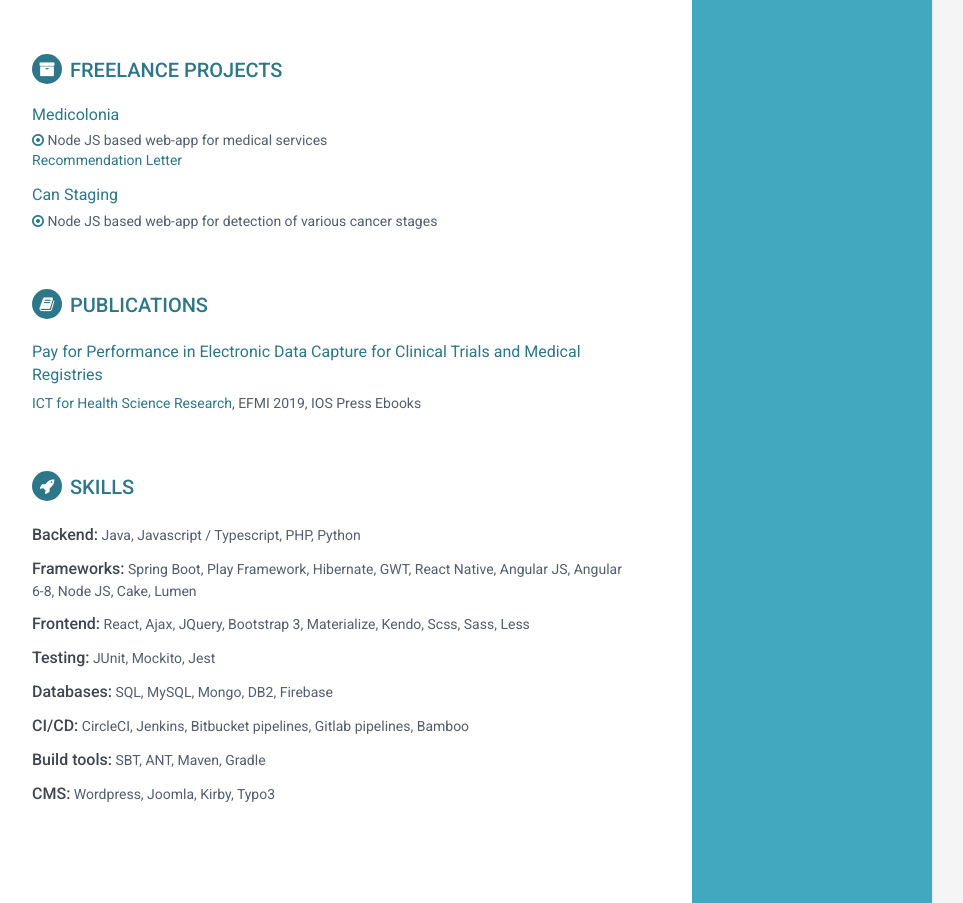
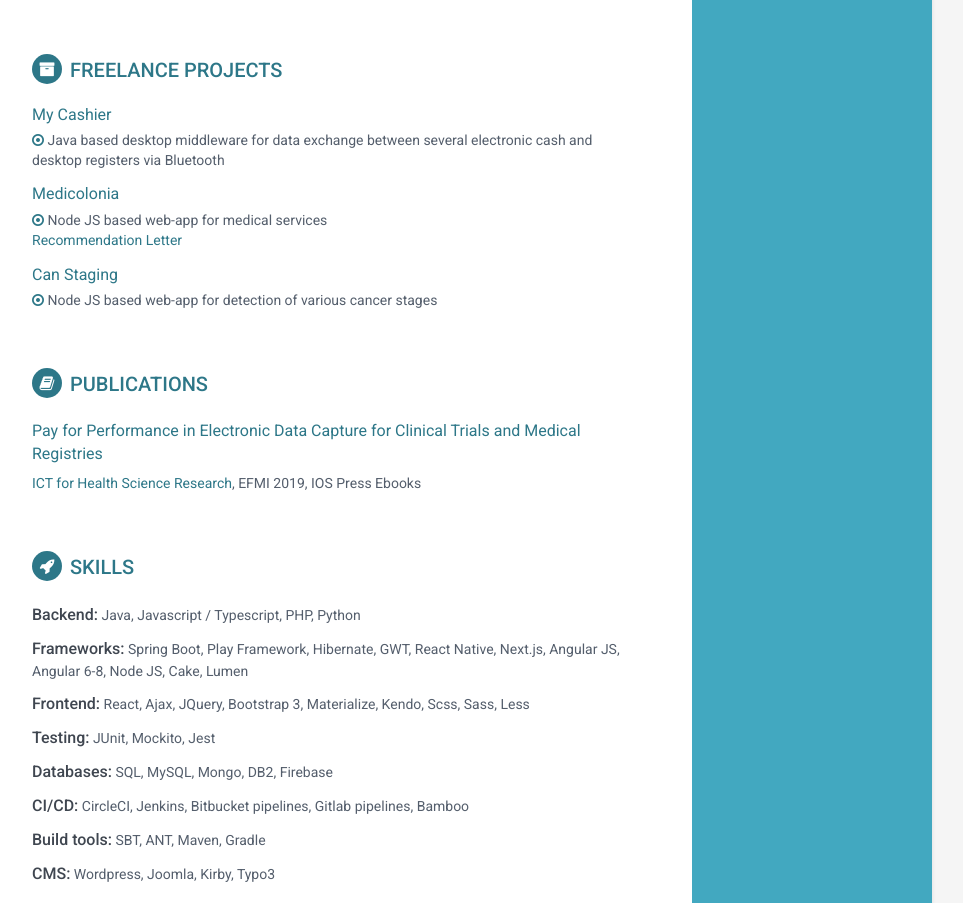
Before and after one commit to device999/CV, a plain HTML site: page index.html in a window 1280 px wide. Shown: the part 1254-2157 px from the top of the page, without its empty margins (188-1151 px from the left). Drawn offline with Linux system fonts and the light colour scheme.

Commit message:
Update: Added blue freelance

```diff
--- a/index.html
+++ b/index.html
@@ -357,6 +357,30 @@
             <div class="item">
                <div class="meta">
                   <div class="upper-row">
+                     <h3 class="project-title" style="color:#2d7788">My Cashier</h3>
+                  </div>
+                  <!--//upper-row-->
+               </div>
+               <!--//meta-->
+               <div class="details">
+                  <table>
+                     <thead>
+                     </thead>
+                     <tbody>
+                        <tr>
+                           <td>
+                              <i class="fa fa-dot-circle-o" aria-hidden="true" style="color:#2d7788"></i> Java based
+                              desktop middleware for data exchange between several electronic cash and desktop registers via Bluetooth
+                           </td>
+                        </tr>
+                     </tbody>
+                  </table>
+               </div>
+               <!--//details-->
+            </div>
+            <div class="item">
+               <div class="meta">
+                  <div class="upper-row">
                      <h3 class="project-title" style="color:#2d7788">Medicolonia</h3>
                   </div>
                   <!--//upper-row-->
@@ -459,7 +483,7 @@
             <h2 class="section-title"><i class="fa fa-rocket"></i>Skills</h2>
             <div>
                <p><span class="job-title">Backend:</span> Java, Javascript / Typescript, PHP, Python</p>
-               <p><span class="job-title">Frameworks:</span> Spring Boot, Play Framework, Hibernate, GWT, React Native,
+               <p><span class="job-title">Frameworks:</span> Spring Boot, Play Framework, Hibernate, GWT, React Native, Next.js,
                   Angular JS, Angular 6-8, Node JS, Cake, Lumen
                </p>
                <p><span class="job-title">Frontend:</span> React, Ajax, JQuery, Bootstrap 3, Materialize, Kendo, Scss,
```
